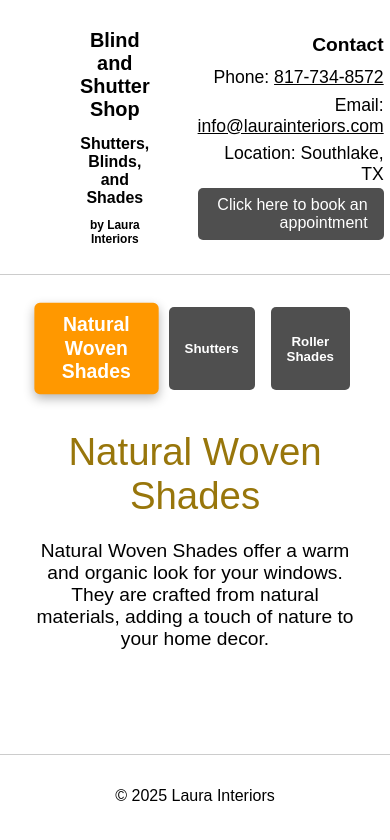
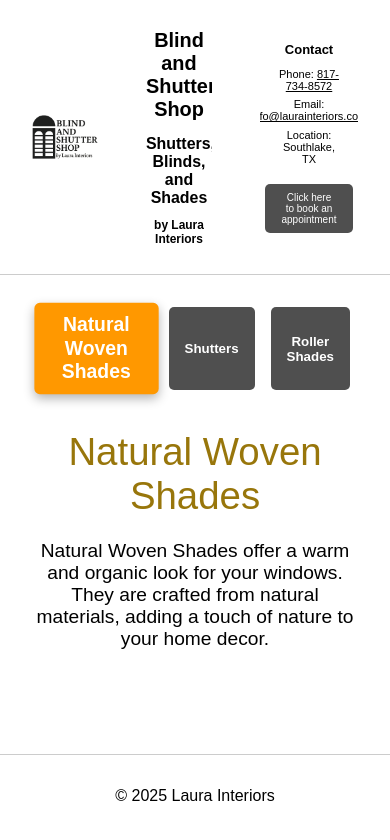
Before and after one commit to tubyram/tubyram.github.io, a website: page index.html in a window 390 px wide. Drawn offline with Linux system fonts and the light colour scheme; no server answers.

Commit message:
fix mobile size

```diff
--- a/style.css
+++ b/style.css
@@ -186,7 +186,9 @@ button.appointment-link {
 .header-center {
   text-align: center;
   flex: 1;
-  margin: 0 3rem; /* Add 2rem margin to left and right */
+  margin: 0 3rem;
+  max-height: 266px; /* Add maximum height */
+  overflow: hidden; /* Prevent content from overflowing */
 }
 
 .header-center h1 {
@@ -235,23 +237,61 @@ button.appointment-link {
 .header-right {
   display: flex;
   flex-direction: column;
-  justify-content: flex-end; /* Align content to the bottom */
-  align-items: flex-end; /* Align content to the right */
+  justify-content: flex-end;
+  align-items: flex-end;
   text-align: right;
+  max-height: 266px;
+  overflow: hidden;
+  padding: 1rem;
+  width: calc(100% - 2rem); /* Account for padding */
 }
 
 .header-right h2 {
   margin: 0 0 0.5rem;
-  font-size: 1.2rem;
+  font-size: clamp(1rem, 2.5vw, 1.5rem);
 }
 
 .header-right p {
   margin: 0.2rem 0;
-  font-size: 1.1rem;
+  font-size: clamp(0.9rem, 2vw, 1.2rem);
 }
 
-.header-right a:hover {
-  text-decoration: underline;
+.header-right .appointment-link {
+  font-size: clamp(0.8rem, 1.8vw, 1rem);
+  margin-top: 1rem;
+}
+
+@media (max-width: 768px) {
+  .header-right {
+    align-items: center;
+    text-align: center;
+  }
+
+  .header-right h2 {
+    font-size: max(14px, min(2.5vw, 20px));
+  }
+
+  .header-right p {
+    font-size: max(12px, min(2vw, 6px));
+  }
+
+  .header-right .appointment-link {
+    font-size: max(5px, min(1.8vw, 7px));
+  }
+}
+
+@media (max-width: 480px) {
+  .header-right h2 {
+    font-size: max(13px, min(2.2vw, 18px));
+  }
+
+  .header-right p {
+    font-size: max(11px, min(1.8vw, 14px));
+  }
+
+  .header-right .appointment-link {
+    font-size: max(10px, min(1.5vw, 12px));
+  }
 }
 
 .tabs-container {
```
